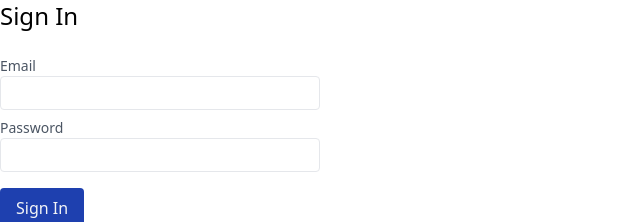
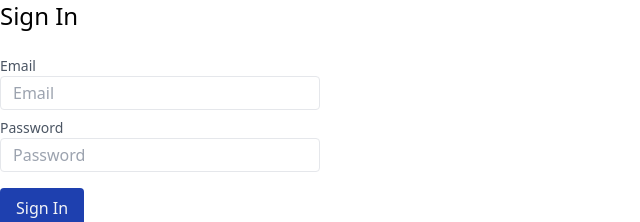
Before and after one commit to maxts0gt/nextjs-ecommerce-frontend, a Next.js app: page /sign-in in a window 1280 px wide. Shown: the top 222 px of the page, without its empty margins (0-640 px from the left). Built offline with nearby package versions, Linux system fonts and the light colour scheme.

Commit message:
setup sign in page

```diff
--- a/pages/sign-in.tsx
+++ b/pages/sign-in.tsx
@@ -1,22 +1,68 @@
-import React from 'react';
+import { useRouter } from 'next/router';
+import React, { FormEventHandler, useState } from 'react';
 import Button from "../components/Button";
 import Field from "../components/Field";
 import Input from "../components/Input";
 import Page from "../components/Page"
+import { fetchJson } from '../lib/api';
 
 const SignInPage: React.FC = () => {
+    const router = useRouter()
+    const [email, setEmail] = useState('');
+    const [password, setPassword] = useState('');
+    const [status, setStatus] = useState({ loading: false, error: false });
+
+    const handleSubmit: FormEventHandler<HTMLFormElement> = async (event) => {
+        event.preventDefault();
+
+        setStatus({ loading: true, error: false });
+        try {
+            const response = await fetchJson('/api/login', {
+                method: 'POST',
+                headers: { 'Content-Type': 'application/json' },
+                body: JSON.stringify({ email, password }),
+            });
+            setStatus({ loading: false, error: false });
+            console.log('sign in:', response);
+            router.push('/');
+        } catch (err) {
+            setStatus({ loading: false, error: true });
+        }
+
+    };
+
+
+
+
+
+
     return (
         <Page title="Sign In">
-            <form>
+            <form onSubmit={handleSubmit}>
                 <Field label="Email">
-                    <Input type="email" />
+                    <Input type="email" required value={email}
+                        onChange={(event) => setEmail(event.target.value)}
+                        placeholder="Email" autoComplete="off"
+                    />
                 </Field>
                 <Field label="Password">
-                    <Input type="password" />
+                    <Input type="password" required value={password}
+                        onChange={(event) => setPassword(event.target.value)}
+                        placeholder='Password' autoComplete="off"
+                    />
                 </Field>
-                <Button type="submit">
-                    Sign In
-                </Button>
+                {status.error && (
+                    <p className="text-red-700">
+                        Invalid credentials
+                    </p>
+                )}
+                {status.loading ? (
+                    <p>Loading...</p>
+                ) : (
+                    <Button type="submit">
+                        Sign In
+                    </Button>
+                )}
             </form>
         </Page>
     );
```
